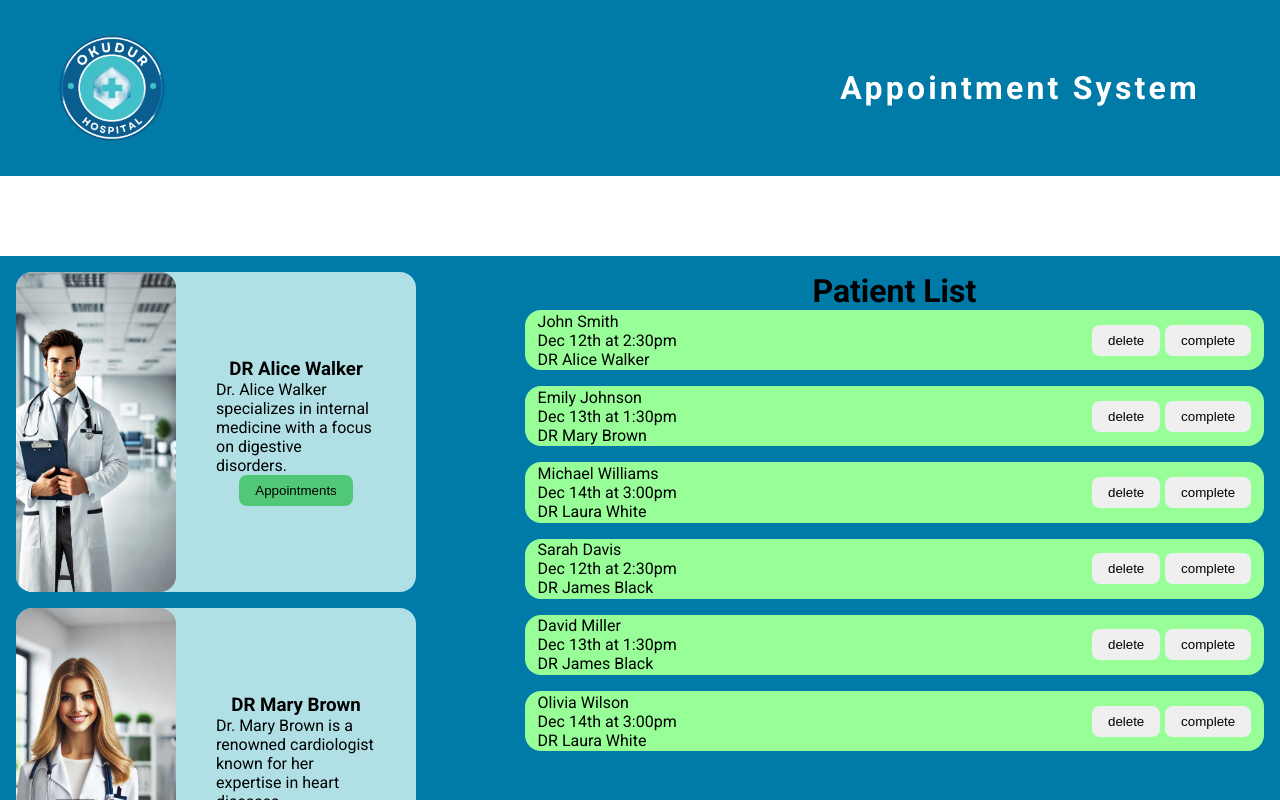
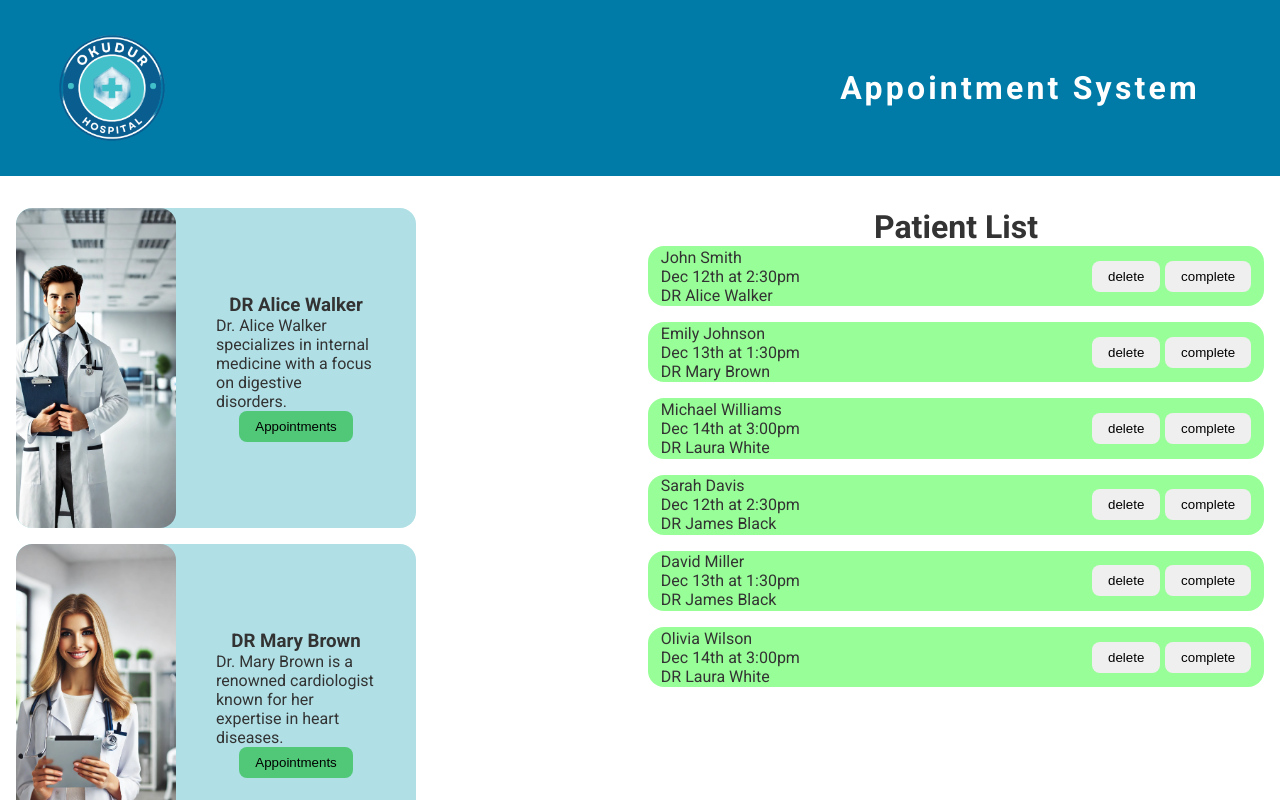
Before and after one commit to ucangun/Hospital_Appointment-_App, a React (Create React App) app: page / in a window 1280 px wide. Shown: the top 800 px of the page. Built offline with nearby package versions, Linux system fonts and the light colour scheme.

Commit message:
"Updated App.css: changed body color, modified container styles, removed and re-added form styles, and added text-align to doctor container"

```diff
--- a/src/App.css
+++ b/src/App.css
@@ -22,6 +22,7 @@
 
 body {
   font-family: "Roboto", sans-serif;
+  color: var(--color-gray);
 }
 
 /* ---------------------------------- */
@@ -52,49 +53,13 @@ nav h1 {
 /* ---------------------------------- */
 
 .container {
-  background-color: var(--color-cerulean-blue);
+  background-color: var(--color-white);
   padding: 1rem 2rem 1rem 1rem;
   max-width: 80rem;
-  margin: 5rem auto;
+  margin: 1rem auto;
   display: grid;
-  grid-template-columns: 40% 60%;
+  grid-template-columns: 50% 50%;
   gap: 1rem;
-}
-
-form {
-  width: 25rem;
-  height: 20rem;
-  background-color: var(--color-seafoam-green);
-  border-radius: 1rem;
-
-  display: flex;
-  flex-direction: column;
-  align-items: center;
-  justify-content: center;
-  gap: 2rem;
-}
-
-.formAdd {
-  display: flex;
-  flex-direction: column;
-  align-items: center;
-  gap: 0.5rem;
-}
-
-.formAdd input {
-  width: 100%;
-
-  padding: 0.5rem;
-  font-size: 0.8rem;
-  border-radius: 0.2rem;
-  border: none;
-}
-
-.btnSubmit {
-  border: none;
-  padding: 0.7rem 1.2rem;
-  border-radius: 0.8rem;
-  cursor: pointer;
 }
 
 /* ---------------------------------- */
@@ -106,6 +71,7 @@ form {
   padding: 1rem;
   width: 30%;
   cursor: pointer;
+  text-align: center;
 }
 
 .doctors_container {
@@ -183,3 +149,43 @@ form {
   background-color: var(--color-teal);
   text-decoration: line-through;
 }
+
+/* ---------------------------------- */
+/*                FORM                */
+/* ---------------------------------- */
+
+form {
+  width: 25rem;
+  height: 20rem;
+  background-color: var(--color-seafoam-green);
+  border-radius: 1rem;
+
+  display: flex;
+  flex-direction: column;
+  align-items: center;
+  justify-content: center;
+  gap: 2rem;
+}
+
+.formAdd {
+  display: flex;
+  flex-direction: column;
+  align-items: center;
+  gap: 0.5rem;
+}
+
+.formAdd input {
+  width: 100%;
+
+  padding: 0.5rem;
+  font-size: 0.8rem;
+  border-radius: 0.2rem;
+  border: none;
+}
+
+.btnSubmit {
+  border: none;
+  padding: 0.7rem 1.2rem;
+  border-radius: 0.8rem;
+  cursor: pointer;
+}
```
